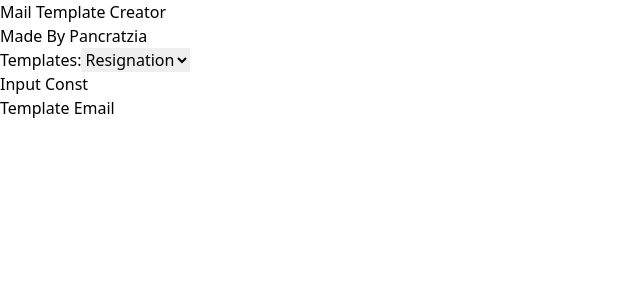
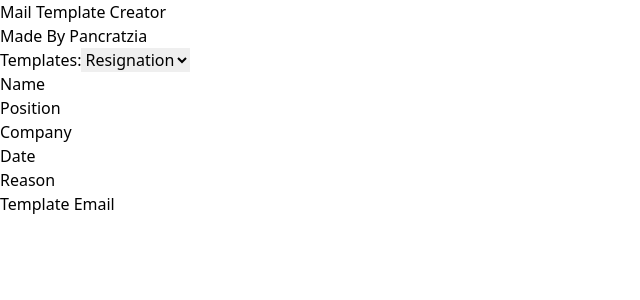
Before and after one commit to Pancratzia/Pancratzfrontend-mini-challenges, a React (Vite) app in the folder 10-MailTemplate/: page / in a window 1280 px wide. Shown: the top 300 px of the page, without its empty margins (0-640 px from the left). Built offline with nearby package versions, Linux system fonts and the light colour scheme.

Commit message:
Email template inputs charging correctly

```diff
--- a/10-MailTemplate/src/App.jsx
+++ b/10-MailTemplate/src/App.jsx
@@ -1,71 +1,95 @@
+import { useEffect } from "react";
+import { useState } from "react";
+
 const OPTIONS = [
   {
-    id: '1',
-    name: 'Resignation',
+    name: "Resignation",
     inputs: ["Name", "Position", "Company", "Date", "Reason"],
   },
   {
-    id: '2',
-    name: 'Welcome',
+    name: "Welcome",
     inputs: ["Name", "Company", "Position", "Sender", "SenderPosition"],
   },
   {
-    id: '3',
-    name: 'Promotion',
+    name: "Promotion",
     inputs: ["Name", "Position", "Company", "PastPosition", "NewPosition"],
   },
   {
-    id: '4',
-    name: 'Love Letter',
+    name: "Love Letter",
     inputs: ["SenderName", "RecipientName", "Petname"],
-  }
-]
+  },
+];
 
-
-const DropDown = () => {
-
+const DropDown = ({ options, handleChange }) => {
   return (
     <div className="flex flex-col items-start gap-1">
-      <label className="text-gray-700 font-bold uppercase text-lg px-1" htmlFor="templateOptions">Templates:</label>
-      <select className="text-gray-700 uppercase outline-none py-1 w-full border-b-2 cursor-pointer" name="templateOptions" id="templateOptions">
-        {OPTIONS.map((option) => (
-          <option key={option.id} value={option.name}>{option.name}</option>
+      <label
+        className="text-gray-700 font-bold uppercase text-lg px-1"
+        htmlFor="templateOptions"
+      >
+        Templates:
+      </label>
+      <select
+        className="text-gray-700 uppercase outline-none py-1 w-full border-b-2 cursor-pointer"
+        name="templateOptions"
+        id="templateOptions"
+        onChange={handleChange}
+      >
+        {options.map((option, index) => (
+          <option key={index} value={index}>
+            {option.name}
+          </option>
         ))}
       </select>
     </div>
-  )
-}
+  );
+};
 
-const Input = () => {
+const Input = ({ inputs }) => {
   return (
     <div>
-      Input Const
+      {inputs.map((input) => (
+        <div key={input}>{input}</div>
+      ))}
     </div>
-  )
-}
+  );
+};
 
 function App() {
+  const [templateID, setTemplateID] = useState(0);
+
+  const handleDropDownChange = (e) => {
+    setTemplateID(e.target.value);
+  };
 
   return (
     <div className="h-screen w-screen flex justify-center items-center bg-gradient-to-t from-gray-900 to-gray-700">
+      <div className="bg-white w-[90%] h-[90%] max-w-[1200px] p-3">
+        <h1 className="text-4xl font-bold text-center uppercase pb-3 text-gray-700">
+          Mail Template Creator
+        </h1>
+        <h2 className="text-2xl text-center text-gray-500 pb-3 border-b-2">
+          Made By{" "}
+          <a
+            href="https://github.com/Pancratzia"
+            target="_blank"
+            rel="noreferrer"
+            className="font-bold"
+          >
+            Pancratzia
+          </a>
+        </h2>
 
-      <div className="bg-white w-[90%] h-[90%] max-w-[1200px] p-3">
-
-        <h1 className="text-4xl font-bold text-center uppercase pb-3 text-gray-700">Mail Template Creator</h1>
-        <h2 className="text-2xl text-center text-gray-500 pb-3 border-b-2">Made By <a href="https://github.com/Pancratzia" target="_blank" rel="noreferrer" className="font-bold">Pancratzia</a></h2>
-
-        <div className="py-2 w-[90%] my-0 mx-auto">
-          <DropDown />
+        <div className="pt-2 pb-8 w-[90%] my-0 mx-auto">
+          <DropDown options={OPTIONS} handleChange={handleDropDownChange} />
         </div>
 
         <div>
-          <Input />
+          <Input inputs={OPTIONS[templateID].inputs} />
         </div>
 
         <div>Template Email</div>
-
       </div>
-
     </div>
   );
 }
```
